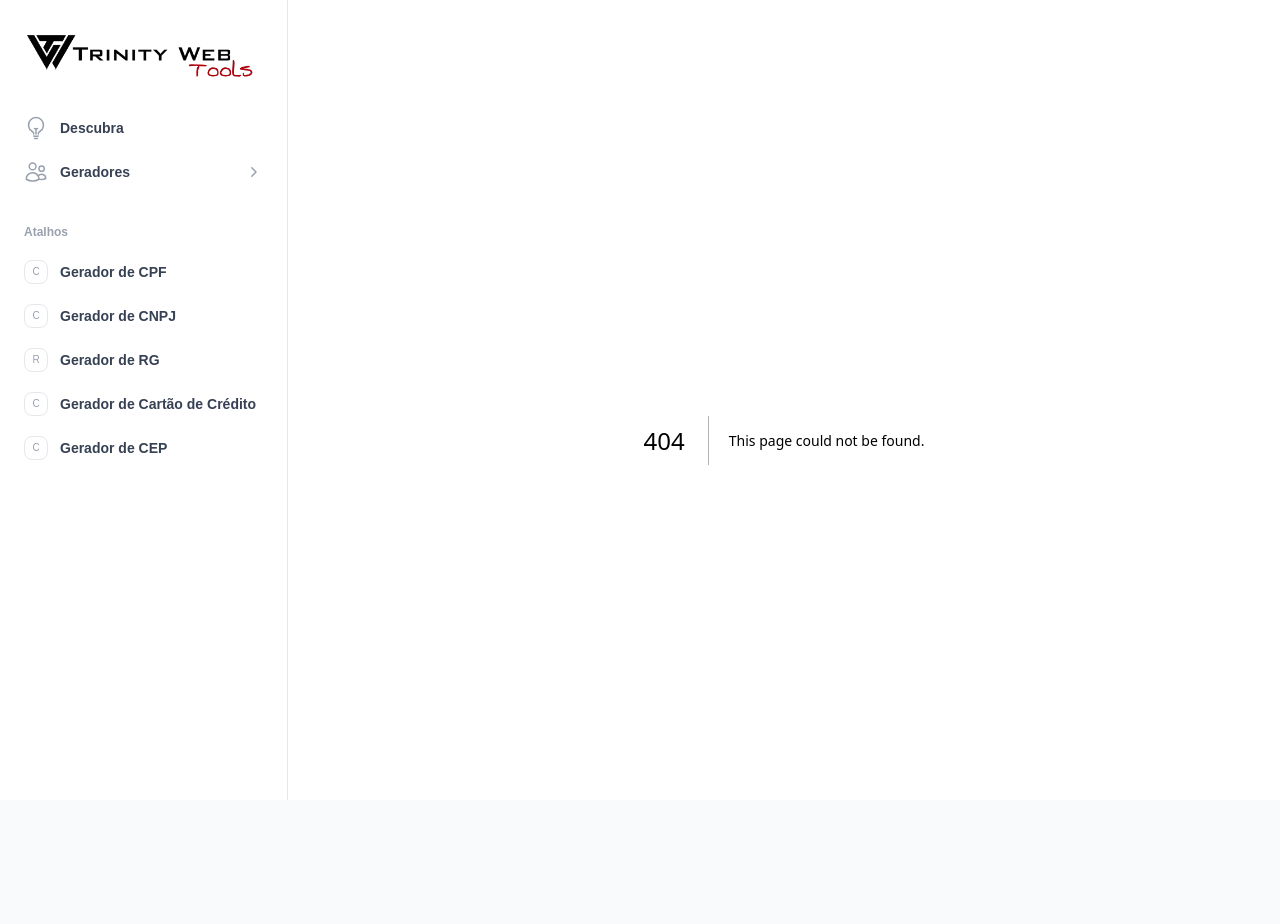
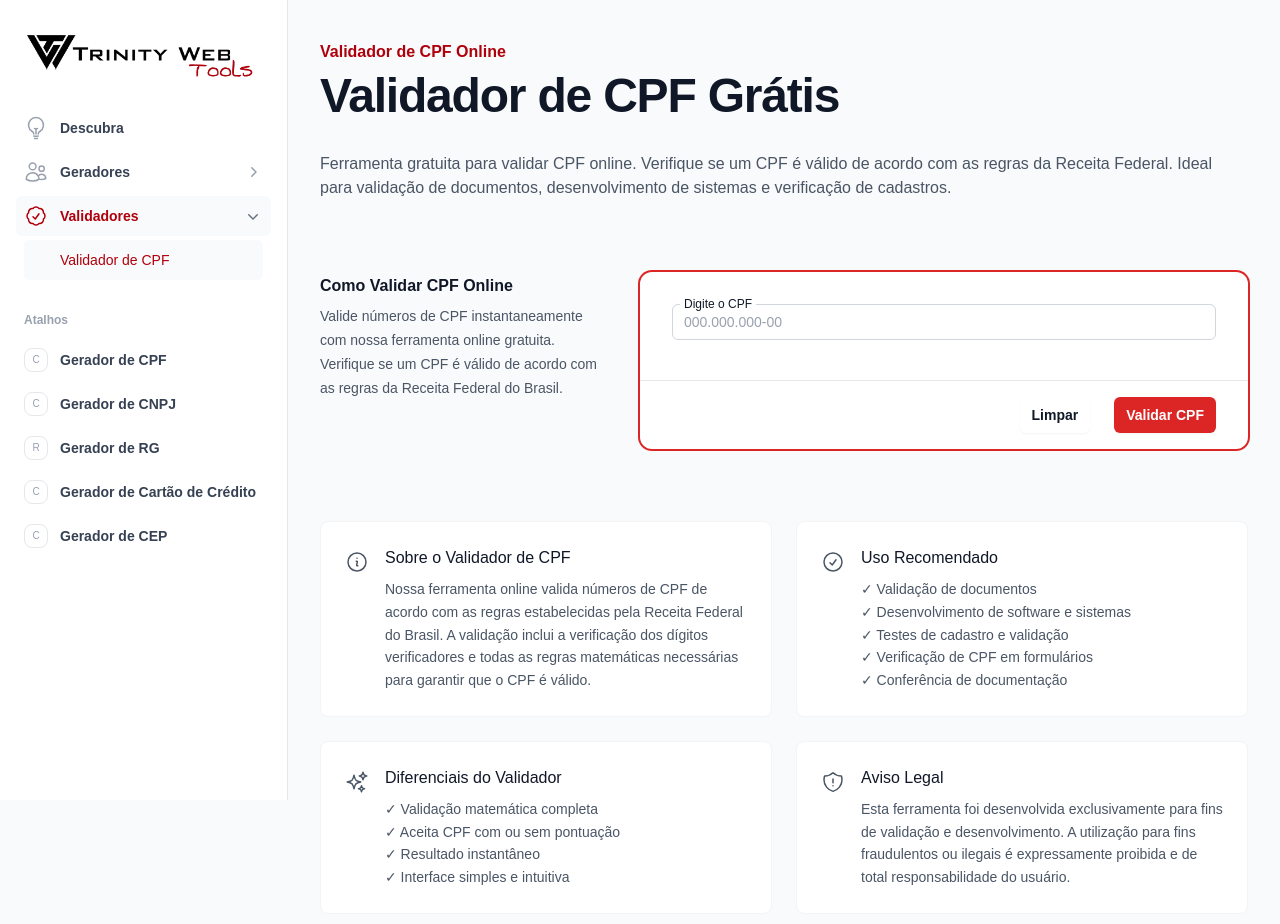
Before and after one commit to TrindadeBRA/tw-tools, a Next.js app: page /validadores/cpf in a window 1280 px wide. Before the commit this address had no page. Shown: the top 924 px of the page. Before the commit the page ends 880 px from the top, so only its background shows below. Built offline with nearby package versions, Linux system fonts and the light colour scheme.

Commit message:
validator cpf added

```diff
--- /dev/null
+++ b/app/validadores/cpf/page.tsx
@@ -0,0 +1,69 @@
+import { Metadata } from "next";
+import CPFValidatorClient from "../../../src/components/layout/validator/cpf";
+import Header from "@/components/layout/Header";
+import InfoSection from "@/components/layout/template/InfoSection";
+
+export const metadata: Metadata = {
+    title: "Validador de CPF Online Grátis | Verifique CPF Válido - TW Tools",
+    description: "Valide CPF online gratuitamente. Ferramenta que verifica se um CPF é válido seguindo as regras da Receita Federal. Ideal para validação de documentos e desenvolvimento.",
+};
+
+const infoItems = [
+    {
+        title: "Sobre o Validador de CPF",
+        type: "info" as const,
+        content: (
+            <p>
+                Nossa ferramenta online valida números de CPF de acordo com as regras estabelecidas pela Receita Federal do Brasil. A validação inclui a verificação dos dígitos verificadores e todas as regras matemáticas necessárias para garantir que o CPF é válido.
+            </p>
+        )
+    },
+    {
+        title: "Uso Recomendado",
+        type: "usage" as const,
+        content: (
+            <p>
+                ✓ Validação de documentos<br />
+                ✓ Desenvolvimento de software e sistemas<br />
+                ✓ Testes de cadastro e validação<br />
+                ✓ Verificação de CPF em formulários<br />
+                ✓ Conferência de documentação
+            </p>
+        )
+    },
+    {
+        title: "Diferenciais do Validador",
+        type: "features" as const,
+        content: (
+            <p>
+                ✓ Validação matemática completa<br />
+                ✓ Aceita CPF com ou sem pontuação<br />
+                ✓ Resultado instantâneo<br />
+                ✓ Interface simples e intuitiva
+            </p>
+        )
+    },
+    {
+        title: "Aviso Legal",
+        type: "legal" as const,
+        content: (
+            <p>
+                Esta ferramenta foi desenvolvida exclusivamente para fins de validação e desenvolvimento. A utilização para fins fraudulentos ou ilegais é expressamente proibida e de total responsabilidade do usuário.
+            </p>
+        )
+    }
+]
+
+export default function CPFValidator() {
+    return (
+        <>
+            <Header
+                miniTitle="Validador de CPF Online"
+                title="Validador de CPF Grátis"
+                description="Ferramenta gratuita para validar CPF online. Verifique se um CPF é válido de acordo com as regras da Receita Federal. Ideal para validação de documentos, desenvolvimento de sistemas e verificação de cadastros."
+            />
+            <CPFValidatorClient />
+            <InfoSection items={infoItems} />
+        </>
+    )
+}
--- a/package.json
+++ b/package.json
@@ -12,10 +12,12 @@
     "@headlessui/react": "^2.2.4",
     "@heroicons/react": "^2.2.0",
     "@hookform/resolvers": "^5.0.1",
+    "@types/react-input-mask": "^3.0.6",
     "next": "15.3.2",
     "react": "^19.0.0",
     "react-dom": "^19.0.0",
     "react-hook-form": "^7.56.4",
+    "react-input-mask": "^2.0.4",
     "tailwind-merge": "^3.3.0",
     "zod": "^3.25.17"
   },
--- a/src/components/layout/Sidebar.tsx
+++ b/src/components/layout/Sidebar.tsx
@@ -9,6 +9,7 @@ import {
   LightBulbIcon,
   UsersIcon,
   XMarkIcon,
+  CheckBadgeIcon,
 } from '@heroicons/react/24/outline'
 import Link from 'next/link'
 
@@ -40,16 +41,16 @@ export const navigation: NavItem[] = [
       { name: 'Gerador de CEP', href: '/geradores/cep' },
     ],
   },
-  // {
-  //   name: 'Validadores',
-  //   icon: CheckCircleIcon,
-  //   current: false,
-  //   children: [
-  //     { name: 'Validador de CPF', href: '#' },
-  //     { name: 'Validador de CNPJ', href: '#' },
-  //     { name: 'Validador de CEP', href: '#' },
-  //   ],
-  // },
+  {
+    name: 'Validadores',
+    icon: CheckBadgeIcon,
+    current: false,
+    children: [
+      { name: 'Validador de CPF', href: '/validadores/cpf' },
+      // { name: 'Validador de CNPJ', href: '#' },
+      // { name: 'Validador de CEP', href: '#' },
+    ],
+  },
   // { name: 'Calculadoras', href: '#', icon: CalculatorIcon, current: false },
   // { name: 'Conversores', icon: CurrencyDollarIcon, current: false, children: [
   //   { name: 'Conversor de Moedas', href: '#' },
--- /dev/null
+++ b/src/components/layout/validator/cpf.tsx
@@ -0,0 +1,133 @@
+'use client'
+
+import { useForm } from 'react-hook-form'
+import { zodResolver } from '@hookform/resolvers/zod'
+import { z } from 'zod'
+import InputText from '@/components/ui/InputText'
+import Button from '@/components/ui/Button'
+import FormPage from '../template/FormPage'
+
+const cpfValidatorSchema = z.object({
+  cpf: z.string().min(11, 'CPF deve ter 11 dígitos').max(14, 'CPF inválido'),
+  isValid: z.boolean().optional(),
+})
+
+type CPFValidatorData = z.infer<typeof cpfValidatorSchema>
+
+export default function CPFValidatorClient() {
+  const {
+    register,
+    handleSubmit,
+    setValue,
+    watch,
+    formState: { errors },
+  } = useForm<CPFValidatorData>({
+    resolver: zodResolver(cpfValidatorSchema),
+    defaultValues: {
+      cpf: '',
+      isValid: undefined,
+    },
+  })
+
+  const isValid = watch('isValid')
+
+  const validateCPF = (data: CPFValidatorData) => {
+    // Remove non-numeric characters
+    const cpf = data.cpf.replace(/\D/g, '')
+
+    // Basic validations
+    if (cpf.length !== 11) {
+      setValue('isValid', false)
+      return
+    }
+
+    // Check if all digits are the same
+    if (/^(\d)\1{10}$/.test(cpf)) {
+      setValue('isValid', false)
+      return
+    }
+
+    // Validate check digits
+    let sum = 0
+    for (let i = 0; i < 9; i++) {
+      sum += parseInt(cpf.charAt(i)) * (10 - i)
+    }
+    let firstCheck = 11 - (sum % 11)
+    if (firstCheck >= 10) firstCheck = 0
+
+    sum = 0
+    for (let i = 0; i < 10; i++) {
+      sum += parseInt(cpf.charAt(i)) * (11 - i)
+    }
+    let secondCheck = 11 - (sum % 11)
+    if (secondCheck >= 10) secondCheck = 0
+
+    // Compare calculated check digits with actual ones
+    const isValidCPF =
+      firstCheck === parseInt(cpf.charAt(9)) &&
+      secondCheck === parseInt(cpf.charAt(10))
+
+    setValue('isValid', isValidCPF)
+  }
+
+  const clearForm = () => {
+    setValue('cpf', '')
+    setValue('isValid', undefined)
+  }
+
+  return (
+    <FormPage
+      title="Como Validar CPF Online"
+      description="Valide números de CPF instantaneamente com nossa ferramenta online gratuita. Verifique se um CPF é válido de acordo com as regras da Receita Federal do Brasil."
+    >
+      <form onSubmit={handleSubmit(validateCPF)}>
+        <div className="px-4 py-6 sm:p-8">
+          <div className="grid grid-cols-1 gap-x-6 gap-y-8">
+            <div className="col-span-full">
+              <InputText
+                label="Digite o CPF"
+                placeholder="000.000.000-00"
+                {...register('cpf')}
+                error={errors.cpf?.message}
+              />
+            </div>
+
+            {isValid !== undefined && (
+              <div className="col-span-full">
+                <div className={`rounded-md p-4 ${isValid ? 'bg-green-50' : 'bg-red-50'}`}>
+                  <div className="flex">
+                    <div className="flex-shrink-0">
+                      {isValid ? (
+                        <svg className="h-5 w-5 text-green-400" viewBox="0 0 20 20" fill="currentColor">
+                          <path fillRule="evenodd" d="M10 18a8 8 0 100-16 8 8 0 000 16zm3.707-9.293a1 1 0 00-1.414-1.414L9 10.586 7.707 9.293a1 1 0 00-1.414 1.414l2 2a1 1 0 001.414 0l4-4z" clipRule="evenodd" />
+                        </svg>
+                      ) : (
+                        <svg className="h-5 w-5 text-red-400" viewBox="0 0 20 20" fill="currentColor">
+                          <path fillRule="evenodd" d="M10 18a8 8 0 100-16 8 8 0 000 16zM8.707 7.293a1 1 0 00-1.414 1.414L8.586 10l-1.293 1.293a1 1 0 101.414 1.414L10 11.414l1.293 1.293a1 1 0 001.414-1.414L11.414 10l1.293-1.293a1 1 0 00-1.414-1.414L10 8.586 8.707 7.293z" clipRule="evenodd" />
+                        </svg>
+                      )}
+                    </div>
+                    <div className="ml-3">
+                      <h3 className={`text-sm font-medium ${isValid ? 'text-green-800' : 'text-red-800'}`}>
+                        {isValid ? 'CPF Válido' : 'CPF Inválido'}
+                      </h3>
+                    </div>
+                  </div>
+                </div>
+              </div>
+            )}
+          </div>
+        </div>
+
+        <div className="flex items-center justify-end gap-x-6 border-t border-gray-900/10 px-4 py-4 sm:px-8">
+          <Button type="button" variant="secondary" onClick={clearForm}>
+            Limpar
+          </Button>
+          <Button type="submit">
+            Validar CPF
+          </Button>
+        </div>
+      </form>
+    </FormPage>
+  )
+}
```
Also changed, not shown: 2 other files (tests, documents, lock files or other folders).
